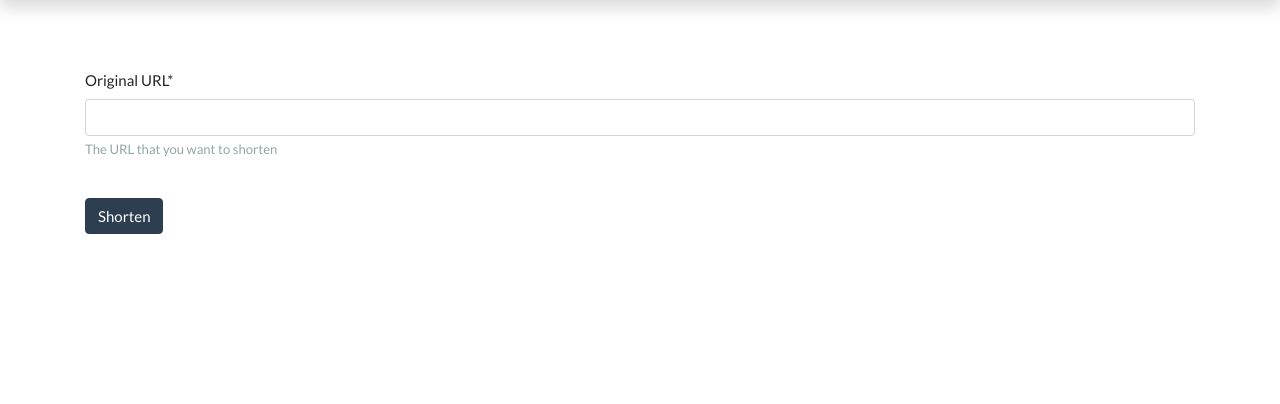
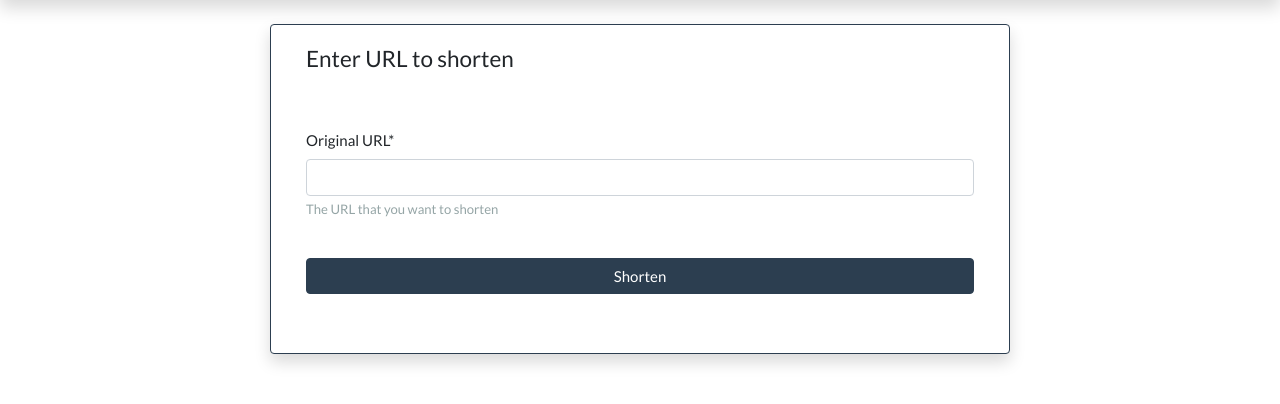
Before and after one commit to dheerajreal/DjangoUrlShortener, a Django app: page / in a window 1280 px wide. Shown: the part 71-475 px from the top of the page. Run offline with Django 3.2, Linux system fonts and the light colour scheme; some libraries are stand-ins or nearby versions.

Commit message:
update templates

```diff
--- a/templates/components/styles.html
+++ b/templates/components/styles.html
@@ -6,3 +6,7 @@
 <link rel="stylesheet" href="https://bootswatch.com/4/flatly/bootstrap.min.css" />
 <!-- css.gg -->
 <link rel="stylesheet" href="https://cdn.jsdelivr.net/npm/css.gg/icons/all.css" />
+<style>
+
+
+</style>
--- a/templates/shortener/index.html
+++ b/templates/shortener/index.html
@@ -3,13 +3,15 @@
 {% block content %}
 
 <div class="container">
-
+    <div class="shadow card border-primary mt-4 col-12 col-md-10 col-lg-8 mx-auto">
+        <div class="card-body">
+            <h4 class="card-title">Enter URL to shorten</h4>
             <br> {% if form %}
             <form class="form-group" action="" method="post">
                 {% csrf_token %}
                 <br> {{ form|crispy }}
                 <br>
-        <button class="btn btn-primary " type="submit">
+                <button class="btn btn-primary btn-block " type="submit">
                     Shorten
                 </button>
                 <br>
@@ -19,4 +21,6 @@
             <p class="text-danger">an error occurred</p>
             {% endif %}
         </div>
+    </div>
+</div>
 {% endblock %}
```
Also changed, not shown: templates/accounts/profile.html (+2 -6 lines). Lines whose indentation alone changed are shown as unchanged.
